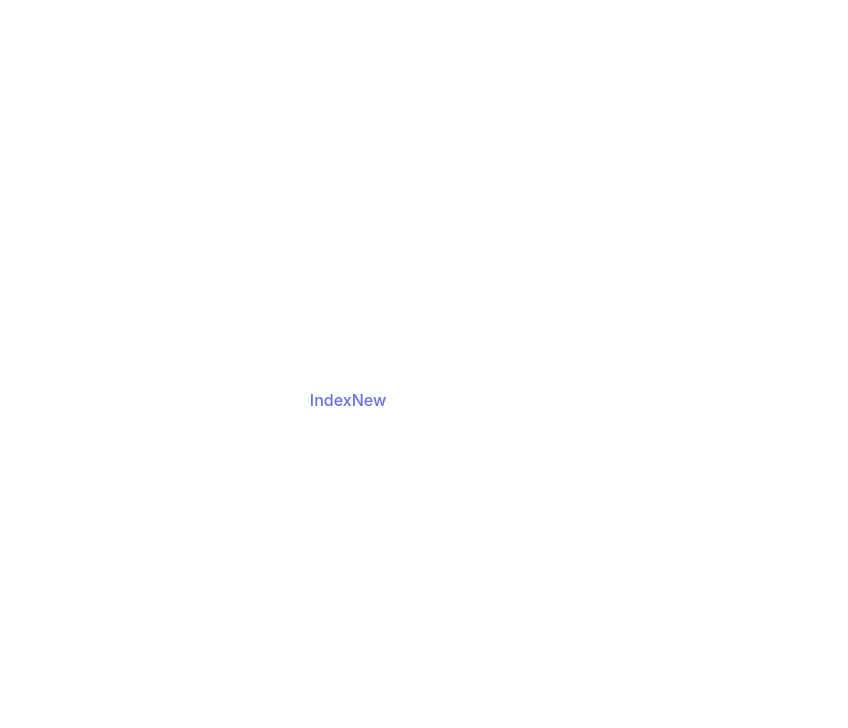
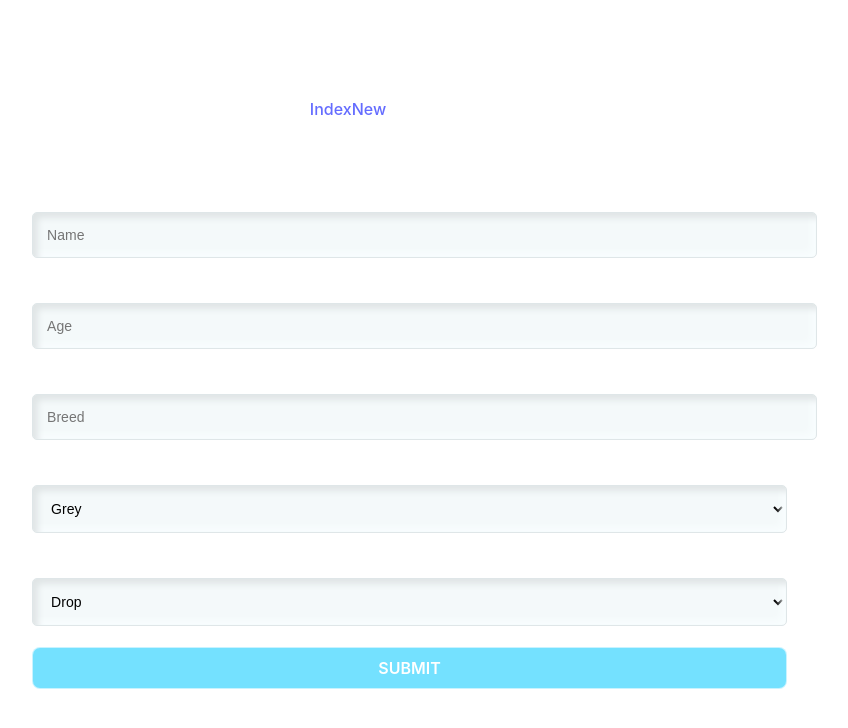
Before and after one commit to teradaian/M3L14-useRef, a React (Vite) app: page /new in a window 1280 px wide. Shown: the top 728 px of the page, without its empty margins (292-1140 px from the left). Built offline with nearby package versions, Linux system fonts and the light colour scheme.

Commit message:
add styling, fix input color

```diff
--- /dev/null
+++ b/src/components/Form/Form.css
@@ -0,0 +1,48 @@
+.new {
+  display: flex;
+  color: white;
+  min-height: 100%;
+  margin-top: 60px;
+  justify-content: flex-start;
+}
+
+form {
+  max-width: 755px;
+}
+
+input,
+textarea,
+select,
+button {
+  width: 100%;
+  color: black;
+  border: none;
+  padding: 14px;
+  font-size: 14px;
+  resize: vertical;
+  border-radius: 5px;
+  background: #f4f9fa;
+  margin: 7px 0px 14px 0px;
+  border: 1.5px solid #dfe6e8;
+  box-shadow: inset 5px 5px 6px #e0e5e6, inset -5px -5px 6px #f8fdfe;
+}
+
+label {
+  font-size: 16px;
+  font-weight: 600;
+}
+
+input:focus,
+select:focus,
+textarea:focus {
+  outline: none;
+  border: 1.5px solid rgb(240, 240, 240);
+}
+
+button[type="submit"] {
+  color: white;
+  box-shadow: none;
+  font-weight: 600;
+  background: rgb(70, 215, 255, .75);
+  border: 1.5px solid rgba(255, 255, 255, .6);
+}
--- a/src/components/Form/Form.jsx
+++ b/src/components/Form/Form.jsx
@@ -1,5 +1,59 @@
+import './Form.css'
+
 const Form = () => {
-  return ( <></> );
+  return (
+    <main className="new">
+      <h1>NEW</h1>
+      <form autoComplete="off">
+        <label htmlFor="name-input">Name</label>
+        <input
+          required
+          type="text"
+          name="name"
+          id="name-input"
+          placeholder="Name"
+        />
+
+        <label htmlFor="title-input">Age</label>
+        <input
+          required
+          min="0"
+          type="number"
+          name="age"
+          id="age-input"
+          placeholder="Age"
+        />
+
+        <label htmlFor="breed-input">Breed</label>
+        <input
+          required
+          type="text"
+          name="breed"
+          id="breed-input"
+          placeholder="Breed"
+        />
+
+        <label htmlFor="color-input">Color</label>
+        <select required name="color" id="color-input">
+          <option value="Grey">Grey</option>
+          <option value="Black">Black</option>
+          <option value="Brown">Brown</option>
+          <option value="White">White</option>
+          <option value="Golden">Golden</option>
+        </select>
+
+        <label htmlFor="ears-input">Ears</label>
+        <select required name="ears" id="ears-input">
+          <option value="Drop">Drop</option>
+          <option value="Pointy">Pointy</option>
+          <option value="Button">Button</option>
+        </select>
+
+        <button type="submit">SUBMIT</button>
+
+      </form>
+    </main>
+  )
 }
 
 export default Form;
```
